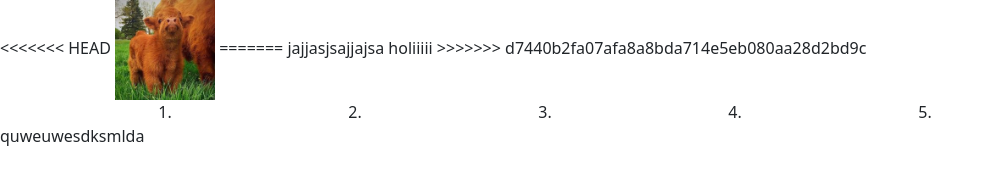
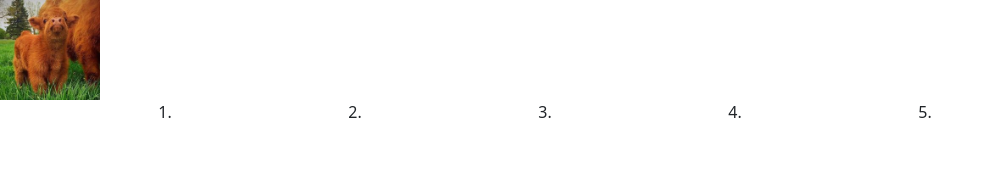
Before and after one commit to ead-codigo-2022/ejercicio-con-bootstrap-diego-benja-vale, a plain HTML site: page index.html in a window 1280 px wide. Shown: the whole page, without its empty margins (0-994 px from the left). Drawn offline with nearby package versions, Linux system fonts and the light colour scheme.

```diff
--- /dev/null
+++ b/grupo.css/style.css
@@ -0,0 +1,3 @@
+*{
+    margin: auto;
+}
--- a/index.html
+++ b/index.html
@@ -7,15 +7,11 @@
 	<link href="https://cdn.jsdelivr.net/npm/bootstrap@5.2.1/dist/css/bootstrap.min.css" rel="stylesheet" integrity="sha384-iYQeCzEYFbKjA/T2uDLTpkwGzCiq6soy8tYaI1GyVh/UjpbCx/TYkiZhlZB6+fzT" crossorigin="anonymous">
 </head>
 <body>
-<<<<<<< HEAD
+
 	<img src="img/vaca1.jpg"
 	width="100px"
 	height="100px">
-=======
-	jajjasjsajjajsa
-	holiiiii
 
->>>>>>> d7440b2fa07afa8a8bda714e5eb080aa28d2bd9c
 	<div class="container text-center">
 		<div class="row">
 		  <div class="col-md-2">
@@ -35,7 +31,7 @@
 		  </div>
 		</div>
 	  </div>
-	  <p>quweuwesdksmlda</p>
+
 	<!-- Carrusel con destacados -->
 	<!-- Sección con 3 tarjetas de contenido -->
 	<!-- Formulario de suscripción a newsletter: Nombre / Correo / Botón enviar  -->
```
